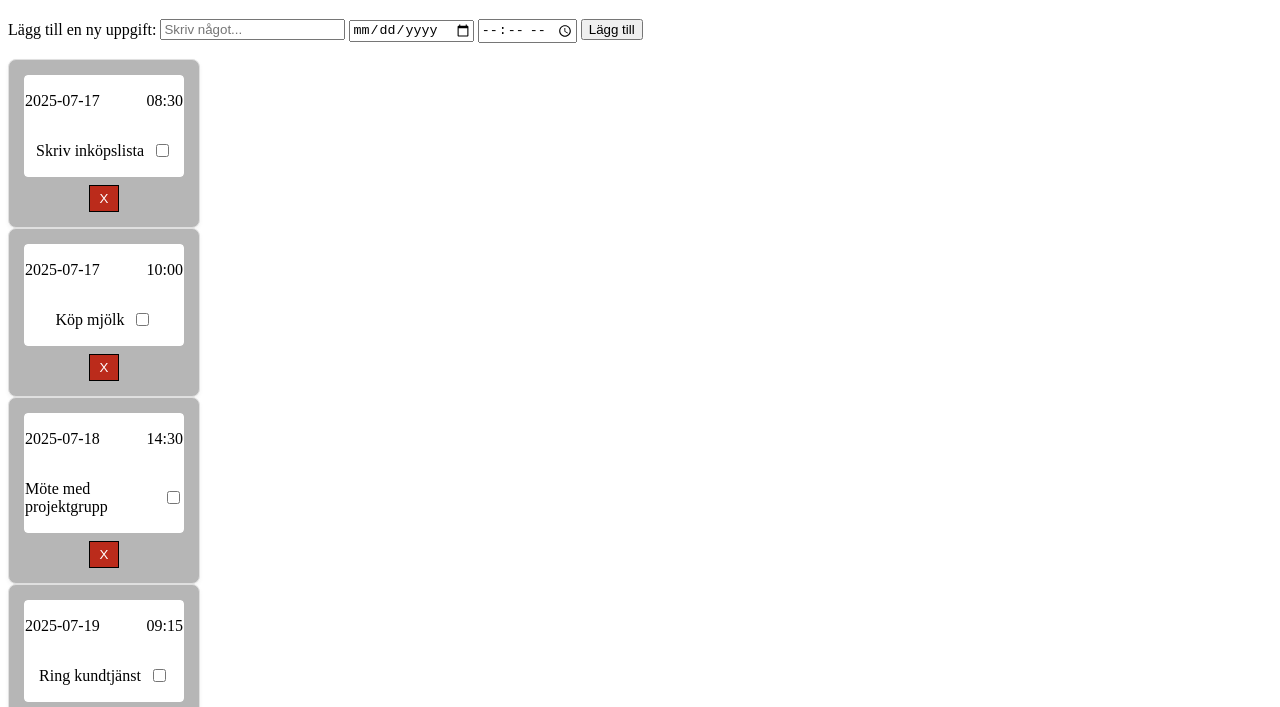
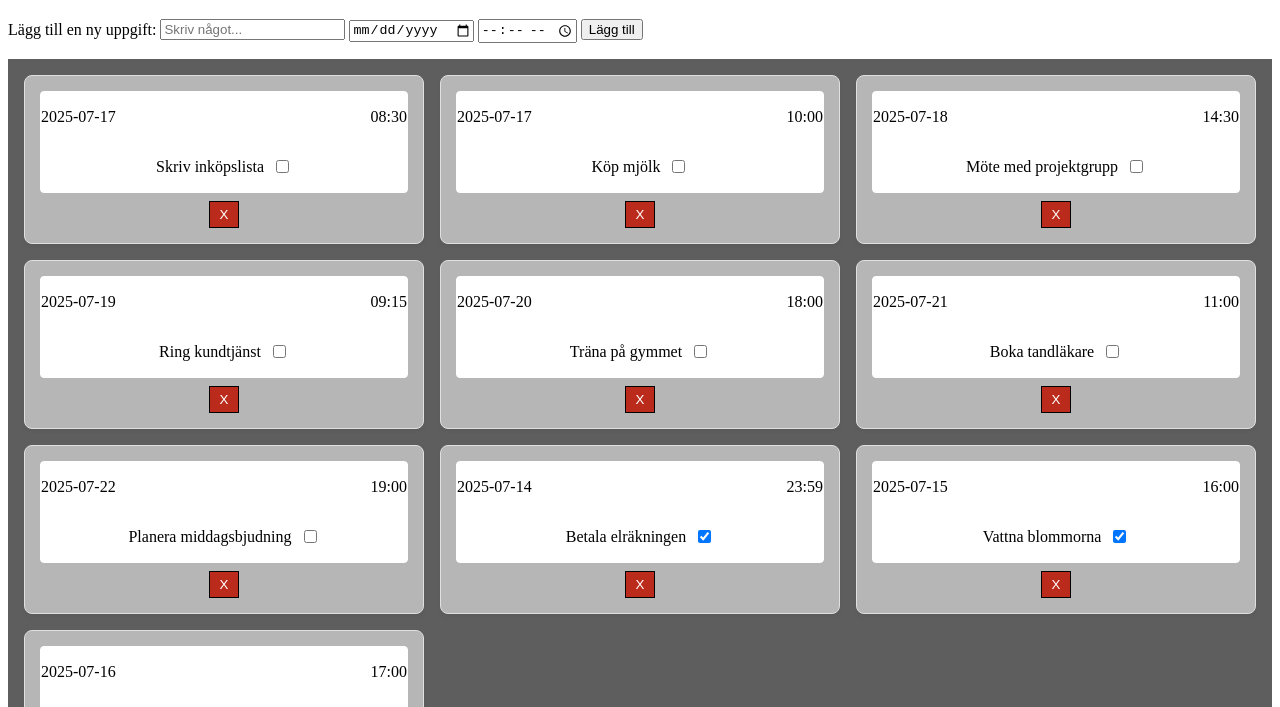
Before and after one commit to presidentkg/todo-list, a website with bundled scripts: page index.html in a window 1280 px wide. Shown: the part 61-768 px from the top of the page. Built offline with nearby package versions, Linux system fonts and the light colour scheme.

Commit message:
implementerat ett enkelt grid

```diff
--- a/index.css
+++ b/index.css
@@ -23,12 +23,14 @@ button{
     cursor: pointer;
 }
 
-.todo-cards {
+#todo-cards {
   display: grid;
-  grid-template-columns: repeat(auto-fill, minmax(250px, 1fr));
-  gap: 20px;
-  margin-top: 20px;
+  grid-template-columns: repeat(3, 1fr);
+  gap: 1rem;
+  margin-top: 1rem;
+  margin-bottom: 1rem;
   background-color: rgba(54, 54, 54, 0.801);
+  padding: 1rem;
 }
 
 .todo-item {
@@ -40,8 +42,8 @@ button{
   display: flex;
   flex-direction: column;
   justify-content: space-between;
-  max-width: 10rem;
-  max-height: 10rem;
+  /* max-width: 10rem;
+  max-height: 10rem; */
   gap: 0.5rem;
 }
 
```
